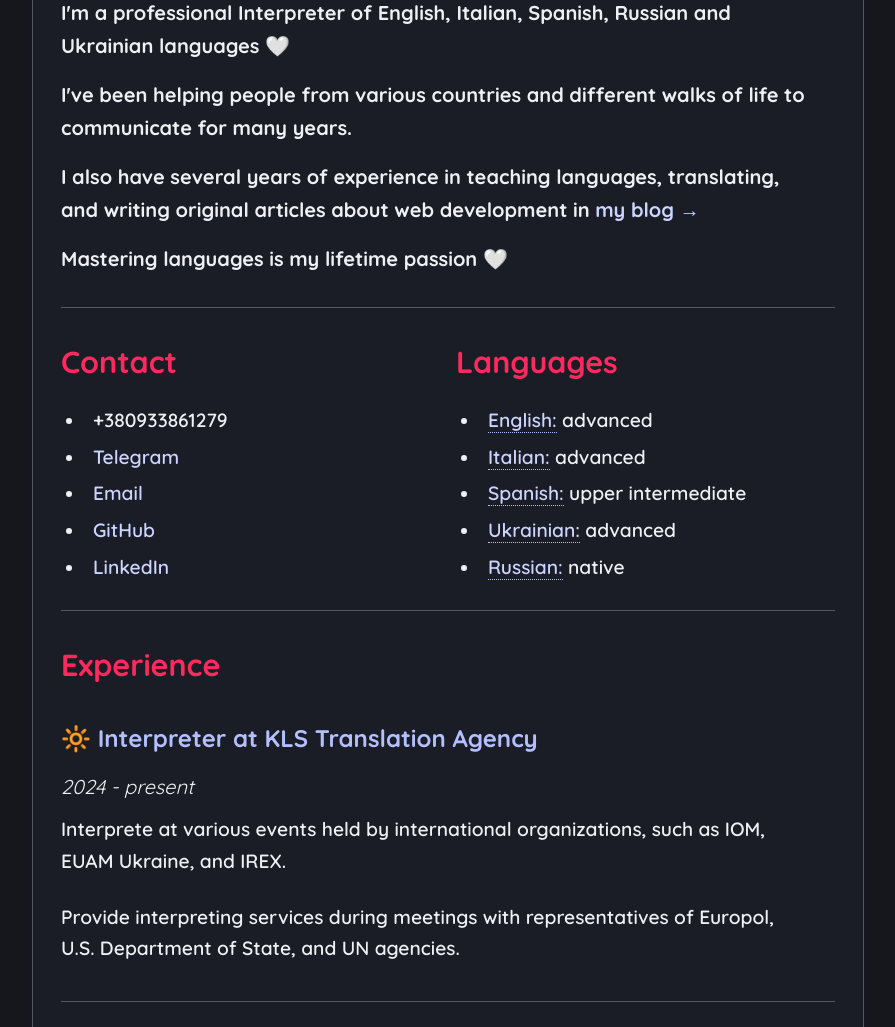
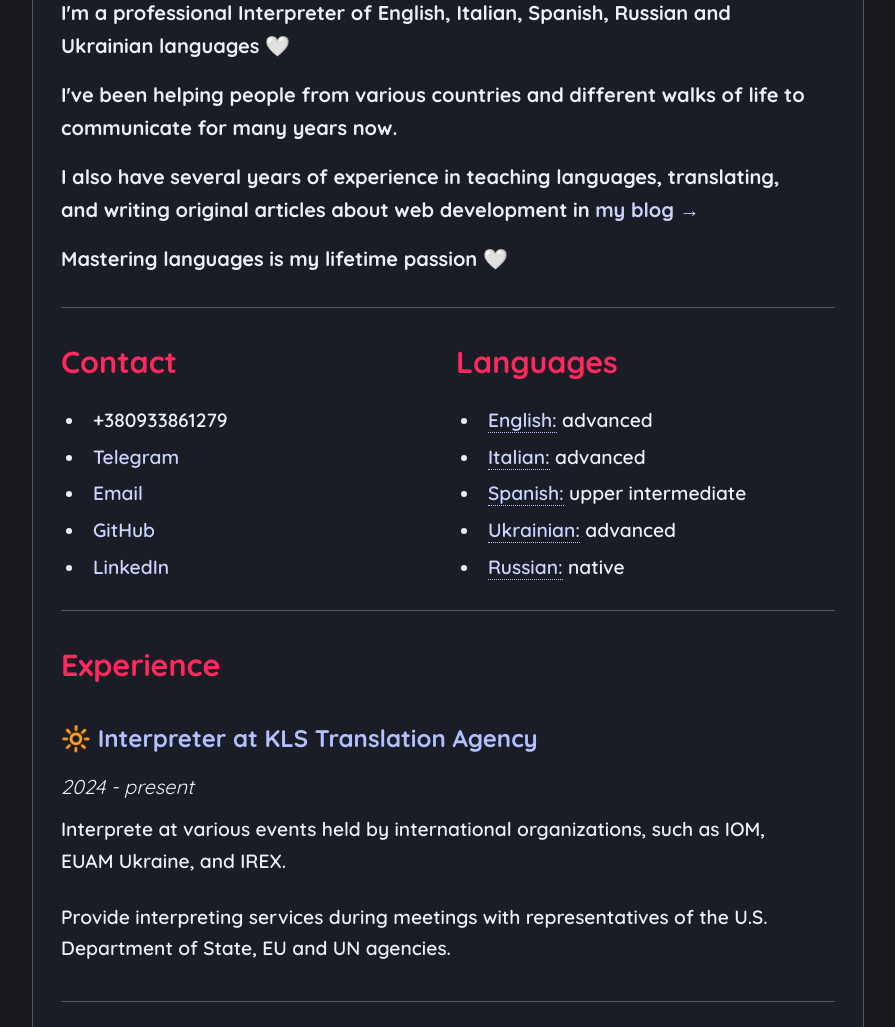
Before and after one commit to MilaZiabchenko/MILA_DEV-Website, a React (Vite) app: page /resume/interpreter in a window 1280 px wide. Shown: the part 923-1950 px from the top of the page, without its empty margins (192-1087 px from the left). Built offline with nearby package versions, Linux system fonts and the light colour scheme.

Commit message:
Update Interpreter.tsx

```diff
--- a/src/pages/resume/Interpreter.tsx
+++ b/src/pages/resume/Interpreter.tsx
@@ -16,7 +16,7 @@ const Interpreter = () => (
       </p>
       <p>
         I've been helping people from various countries and different walks of life
-        to communicate for many years.
+        to communicate for many years now.
       </p>
       <p>
         I also have several years of experience in teaching languages,
@@ -39,7 +39,7 @@ const Interpreter = () => (
         </p>
         <p>
           Provide interpreting services during meetings with representatives of
-          Europol, U.S. Department of State, and UN agencies.
+          the U.S. Department of State, EU and UN agencies.
         </p>
       </article>
       <article>
```
